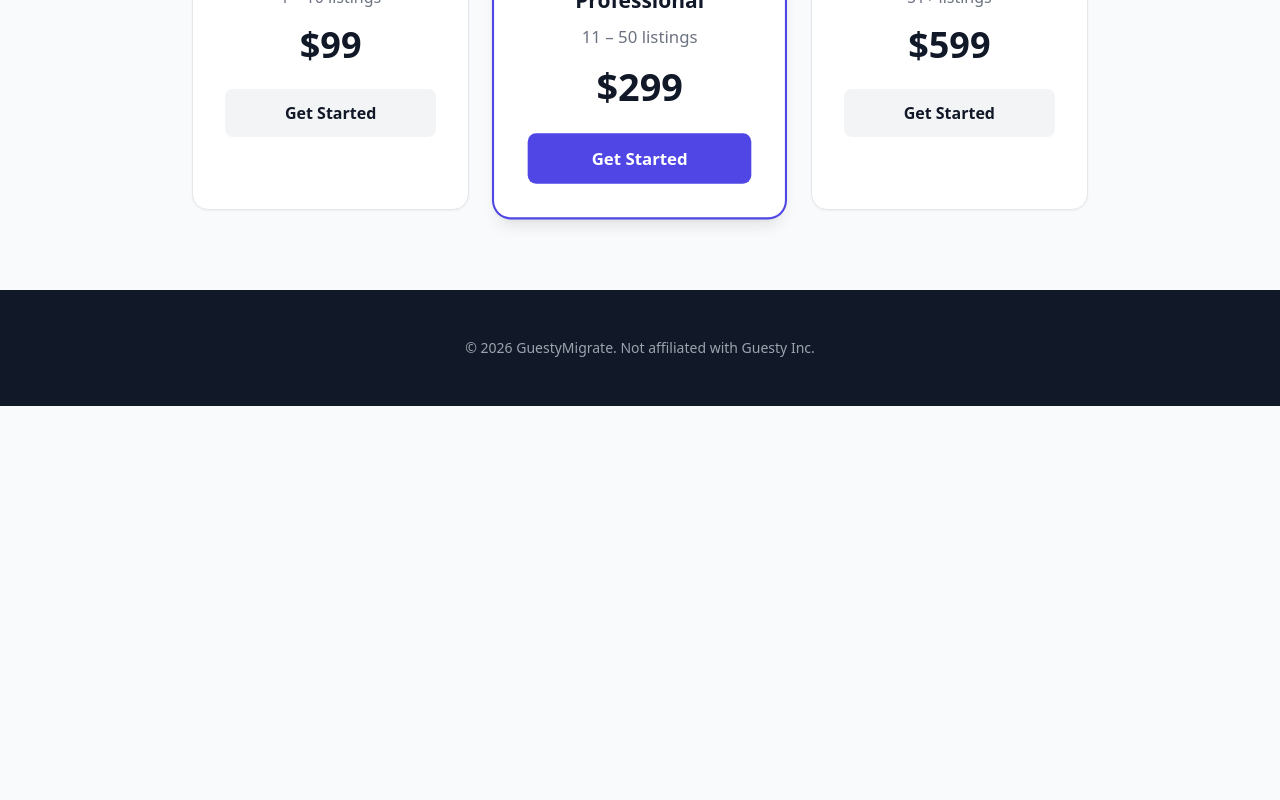
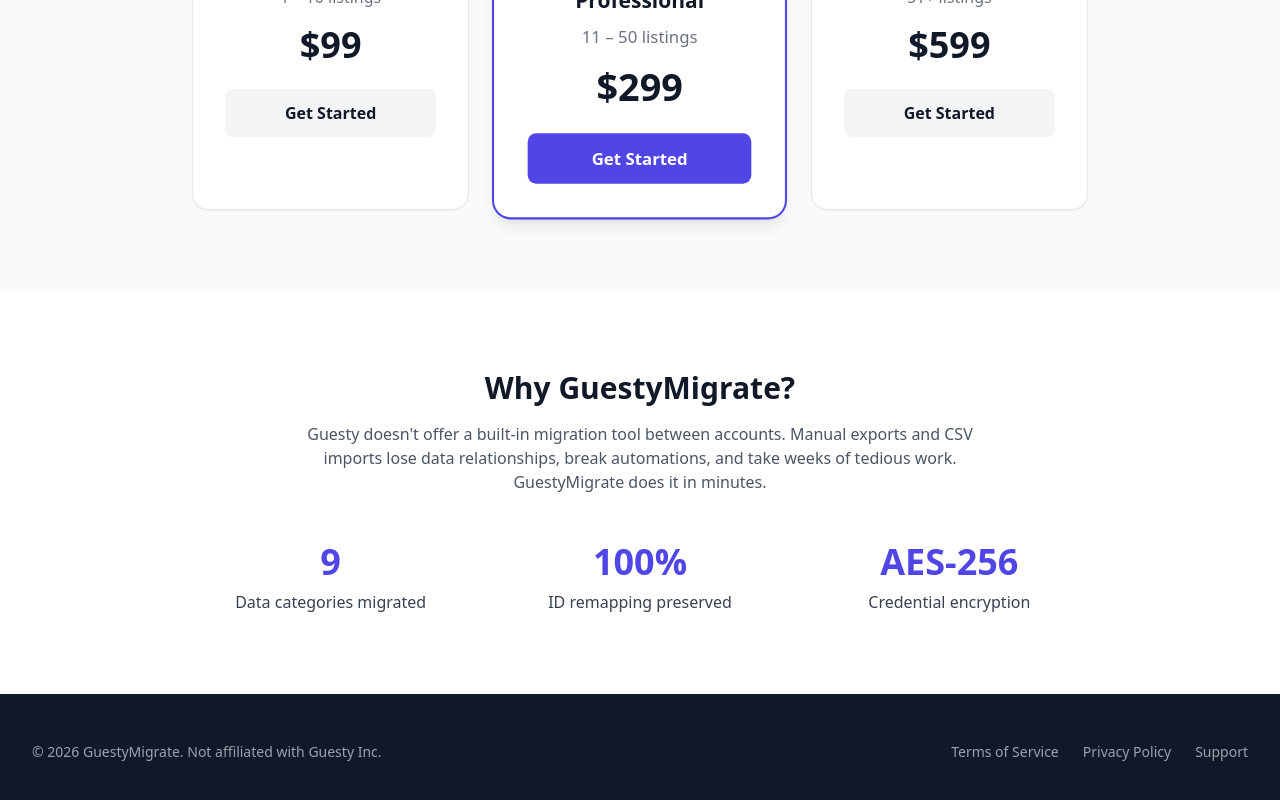
Before and after one commit to ennis1bj/guesty-migrate, a React (Vite) app in the folder client/: page / in a window 1280 px wide. Shown: the part 1329-2129 px from the top of the page. Before the commit the page ends 1735 px from the top, so only its background shows below. Built offline with nearby package versions, Linux system fonts and the light colour scheme.

Commit message:
[gap-fixer iter 1] Fix: Add competitive differentiation section and footer legal links

```diff
--- a/client/src/pages/Landing.tsx
+++ b/client/src/pages/Landing.tsx
@@ -126,12 +126,47 @@
         </div>
       </section>
 
+      {/* Why GuestyMigrate */}
+      <section className="py-20 bg-white">
+        <div className="max-w-7xl mx-auto px-4 sm:px-6 lg:px-8">
+          <h2 className="text-3xl font-bold text-center text-gray-900 mb-4">
+            Why GuestyMigrate?
+          </h2>
+          <p className="text-center text-gray-600 mb-12 max-w-2xl mx-auto">
+            Guesty doesn't offer a built-in migration tool between accounts. Manual exports and CSV
+            imports lose data relationships, break automations, and take weeks of tedious work.
+            GuestyMigrate does it in minutes.
+          </p>
+          <div className="grid grid-cols-1 md:grid-cols-3 gap-8 max-w-4xl mx-auto">
+            <div className="text-center">
+              <p className="text-4xl font-extrabold text-indigo-600 mb-2">9</p>
+              <p className="text-gray-700 font-medium">Data categories migrated</p>
+            </div>
+            <div className="text-center">
+              <p className="text-4xl font-extrabold text-indigo-600 mb-2">100%</p>
+              <p className="text-gray-700 font-medium">ID remapping preserved</p>
+            </div>
+            <div className="text-center">
+              <p className="text-4xl font-extrabold text-indigo-600 mb-2">AES-256</p>
+              <p className="text-gray-700 font-medium">Credential encryption</p>
+            </div>
+          </div>
+        </div>
+      </section>
+
       {/* Footer */}
       <footer className="bg-gray-900 text-gray-400 py-12">
-        <div className="max-w-7xl mx-auto px-4 sm:px-6 lg:px-8 text-center">
-          <p className="text-sm">
-            &copy; {new Date().getFullYear()} GuestyMigrate. Not affiliated with Guesty Inc.
-          </p>
+        <div className="max-w-7xl mx-auto px-4 sm:px-6 lg:px-8">
+          <div className="flex flex-col md:flex-row justify-between items-center space-y-4 md:space-y-0">
+            <p className="text-sm">
+              &copy; {new Date().getFullYear()} GuestyMigrate. Not affiliated with Guesty Inc.
+            </p>
+            <div className="flex space-x-6 text-sm">
+              <a href="/terms" className="hover:text-white transition-colors">Terms of Service</a>
+              <a href="/privacy" className="hover:text-white transition-colors">Privacy Policy</a>
+              <a href="mailto:support@guestymigrate.com" className="hover:text-white transition-colors">Support</a>
+            </div>
+          </div>
         </div>
       </footer>
     </div>
```
